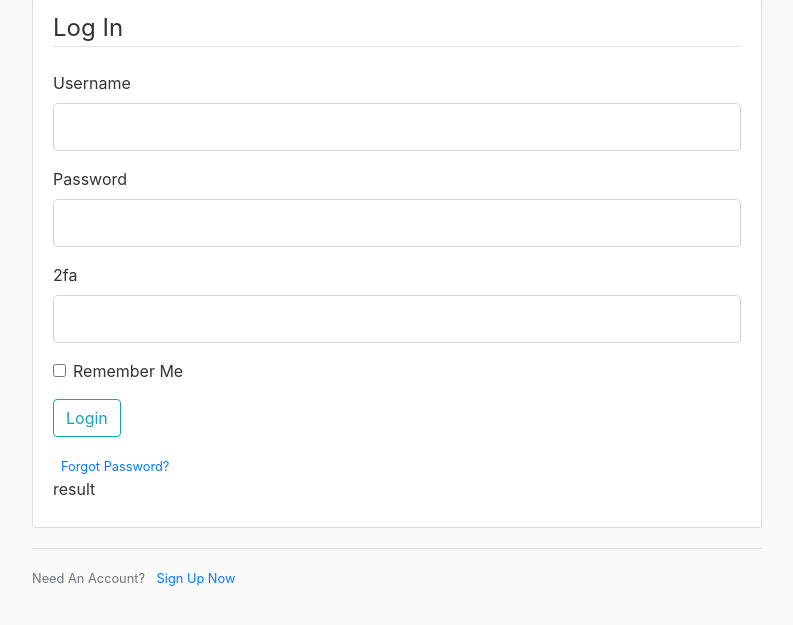
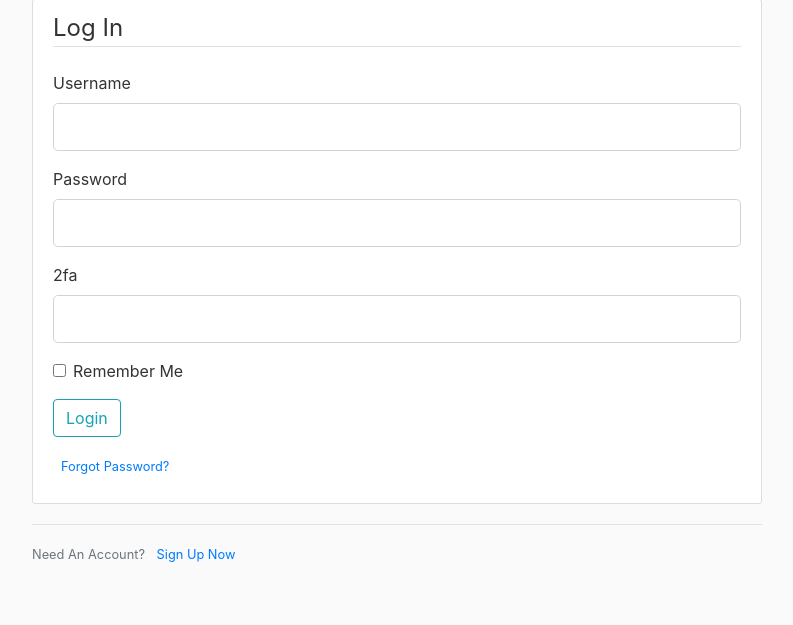
Before and after one commit to mt1836/assignment2, a Flask app: page /login in a window 1280 px wide. Shown: the part 81-706 px from the top of the page, without its empty margins (53-846 px from the left). Run offline with Flask 2, Linux system fonts and the light colour scheme; some libraries are stand-ins or nearby versions.

Commit message:
changed bf back

```diff
--- a/templates/login.html
+++ b/templates/login.html
@@ -56,7 +56,7 @@
                 <a href="#">Forgot Password?</a>
             </small>
         </form>
-        <p id = 'result'>result</p>
+        <p id = 'result'>{{result}}</p>
     </div>
     <div class="border-top pt-3">
         <small class="text-muted">
```
